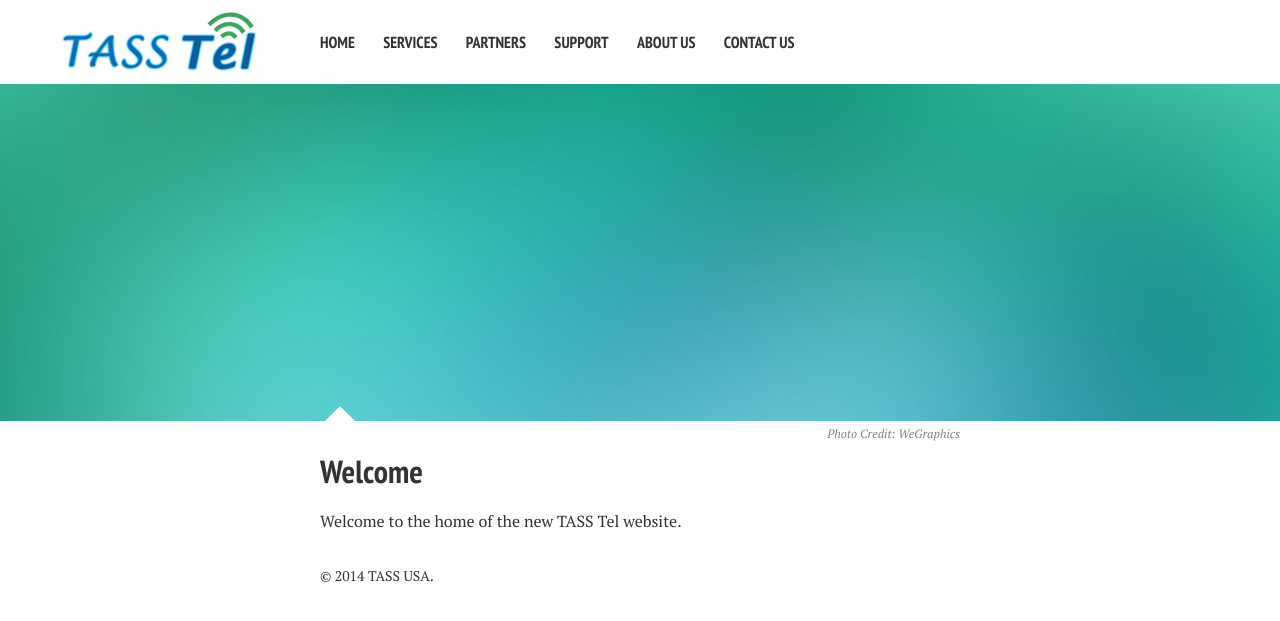
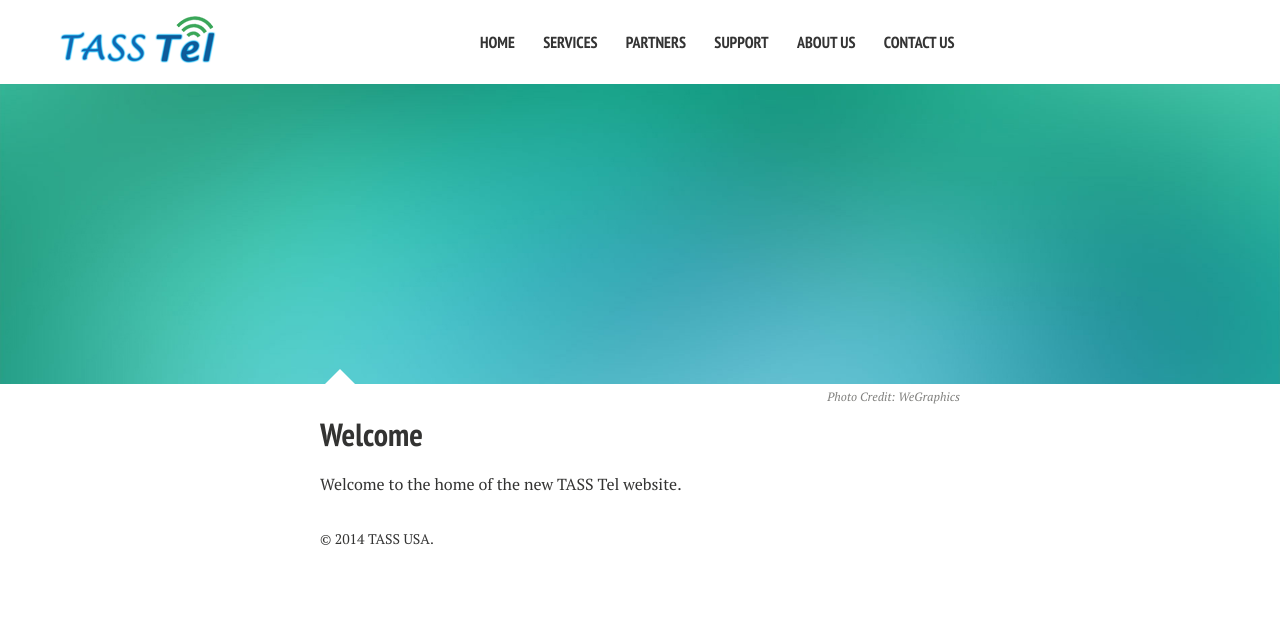
Before and after one commit to TASSUSA/tasstel, a Jekyll site: the page built from index.html, in a window 1280 px wide. Shown: the top 621 px of the page. Built offline with Jekyll 4.4.1, drawn with Linux system fonts in a browser that asks for light colours; nearby versions of some CDN libraries.

Commit message:
updated the theme somewhat

```diff
--- a/_includes/_navigation.html
+++ b/_includes/_navigation.html
@@ -1,6 +1,6 @@
 <div class="navigation-wrapper">
   <div class="site-name">
-    <a href="{{ site.url }}"><img id="logo-img" src="{{ "/images/logo.png" | prepend: site.baseurl }}" height="75" title="{{ site.title }}"></a>
+    <a href="{{ site.url }}"><img id="logo-img" src="{{ "/images/logo.png" | prepend: site.baseurl }}" title="{{ site.title }}"></a>
   </div><!-- /.site-name -->
   <div class="top-navigation">
     <nav role="navigation" id="site-nav" class="nav">
--- a/_sass/page.scss
+++ b/_sass/page.scss
@@ -21,7 +21,7 @@ body {
 	display: block;
 	@include font-rem(24);
 	@media #{$small} {
-		@include grid(12,2);
+		@include grid(12,3.5);
 		@include prefix(12,0.5);
 		@include suffix(12,0.5);
 		@include font-rem(16);
@@ -33,7 +33,8 @@ body {
 }
 #logo-img{
 	position: relative;
-	top: -25px;
+	top: -20px;
+	height: 60px;
 }
 .top-navigation {
 	@include grid(12,10);
@@ -43,7 +44,7 @@ body {
 	float: none;
 	display: block;
 	@media #{$small} {
-		@include grid(12,9);
+		@include grid(12,7.5);
 		@include prefix(12,0);
 		@include suffix(12,0);
 	}
@@ -285,6 +286,16 @@ $button-size: 1.5rem;
 	position: relative;
 	margin-bottom: 2em;
 	@include clearfix;
+	// &:before {
+	// 	width: 100%;
+	// 	position: absolute;
+	// 	height: 6px;
+	// 	top: -6px;
+	// 	position: absolute;
+	// 	-moz-box-shadow: 0 6px 6px rgba(0,0,0,.3);
+	// 	-webkit-box-shadow: 0 6px 6px rgba(0,0,0,.3);
+	// 	box-shadow: 0 6px 6px rgba(0,0,0,.3);
+	// }
 	&:after {
 		content: " ";
 		display: block;
@@ -308,6 +319,7 @@ $button-size: 1.5rem;
 	img {
 		width: 100%;
 		height: auto;
+		max-height: 300px;
 		-ms-interpolation-mode: bicubic;
 	}
 	.headline-wrap {
```
Also changed, not shown: images/logo.png, 2 other files.
